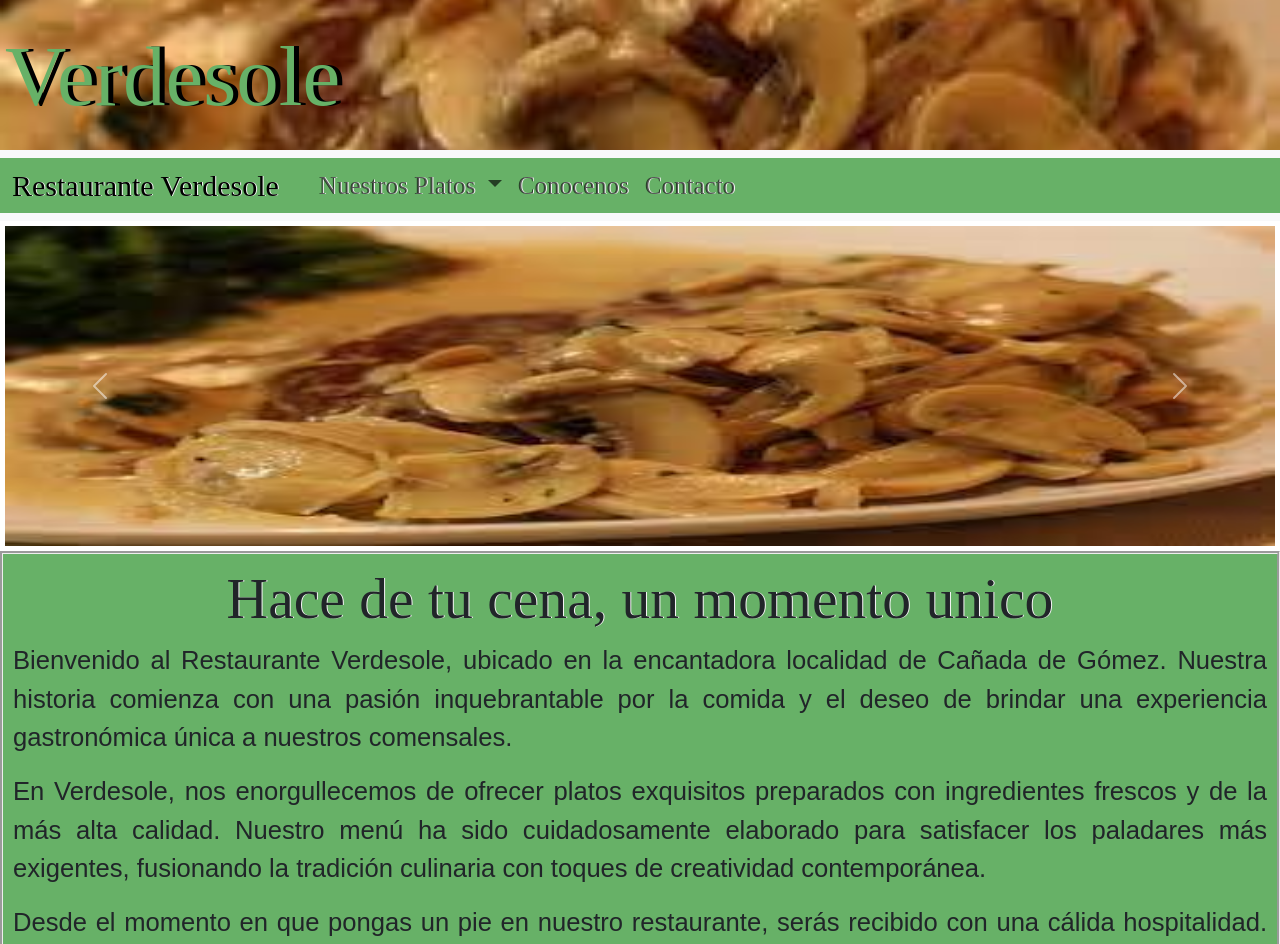
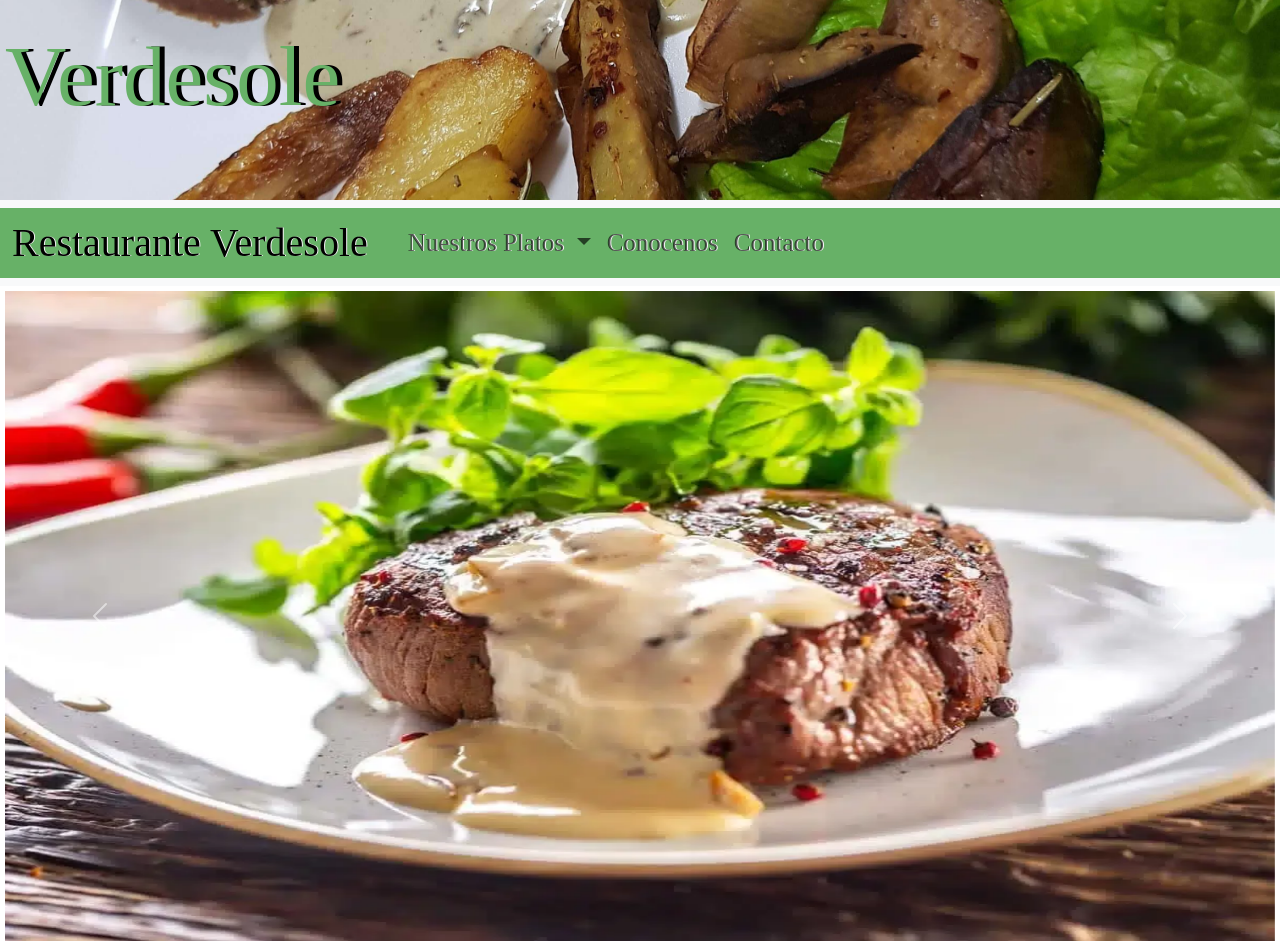
Before and after one commit to GastonBF/PreEntregaGastonFantuzzi, a website: page index.html in a window 1280 px wide. Shown: the top 944 px of the page. Drawn offline with nearby package versions, Linux system fonts and the light colour scheme; a web font is replaced by a local one.

Commit message:
Modificaciones menores

```diff
--- a/index.html
+++ b/index.html
@@ -57,10 +57,10 @@
             <img src="./images/Foto.jpg" class="d-block w-100" alt="Cerdo grillado con arroz amarillo">
           </div>
           <div class="carousel-item">
-            <img src="./images/foto_2.jpg" class="d-block w-100" alt="Entrecot con salsa y papas">
+            <img src="./images/foto_2.webp" class="d-block w-100" alt="Entrecot con salsa y papas">
           </div>
           <div class="carousel-item">
-            <img src="./images/foto_3.jpg" class="d-block w-100" alt="Bondiola agridulce">
+            <img src="./images/foto_3.webp" class="d-block w-100" alt="Bondiola agridulce">
           </div>
         </div>
         <button class="carousel-control-prev" type="button" data-bs-target="#carouselExample" data-bs-slide="prev">
--- a/scss/style.scss
+++ b/scss/style.scss
@@ -10,10 +10,10 @@ header.cabecera{
     position: relative;
     top: 0px;
     width: $anchoMax;
-    height: 150px;
+    height: 200px;
     margin: 0px;
     padding: 0px;
-    background-image: url('../images/foto_2.jpg');
+    background-image: url(../images/foto_portada.jpg);
     background-position: center ;
     background-repeat: no-repeat;
     background-size: cover;
@@ -44,7 +44,7 @@ header.cabecera{
     color: black;
     background-color: #67b167;
     .navbar-brand{
-    font-size: 30px;
+    font-size: 40px;
     font-family: Pacifico;
   }
   }
@@ -56,8 +56,8 @@ header.cabecera{
     max-width: auto;
     height: auto;
     img{
-    width: 45vw;
-    height: 25vw;
+    width: auto;
+    height:650px;
     }
   }
 
```
Also changed, not shown: css/style.css, images/foto_2.jpg (deleted), images/foto_2.webp (added), images/foto_3.jpg (deleted), images/foto_3.webp (added), images/foto_portada.jpg (added), 2 other files.
